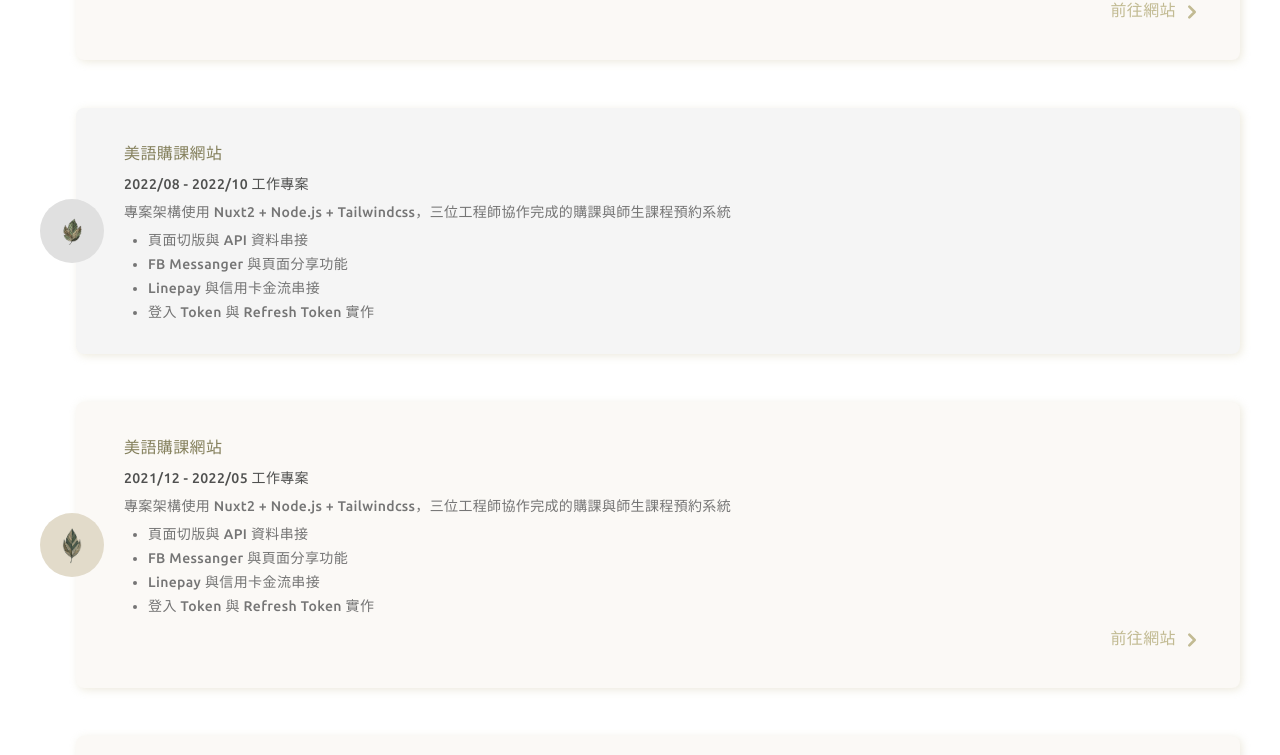
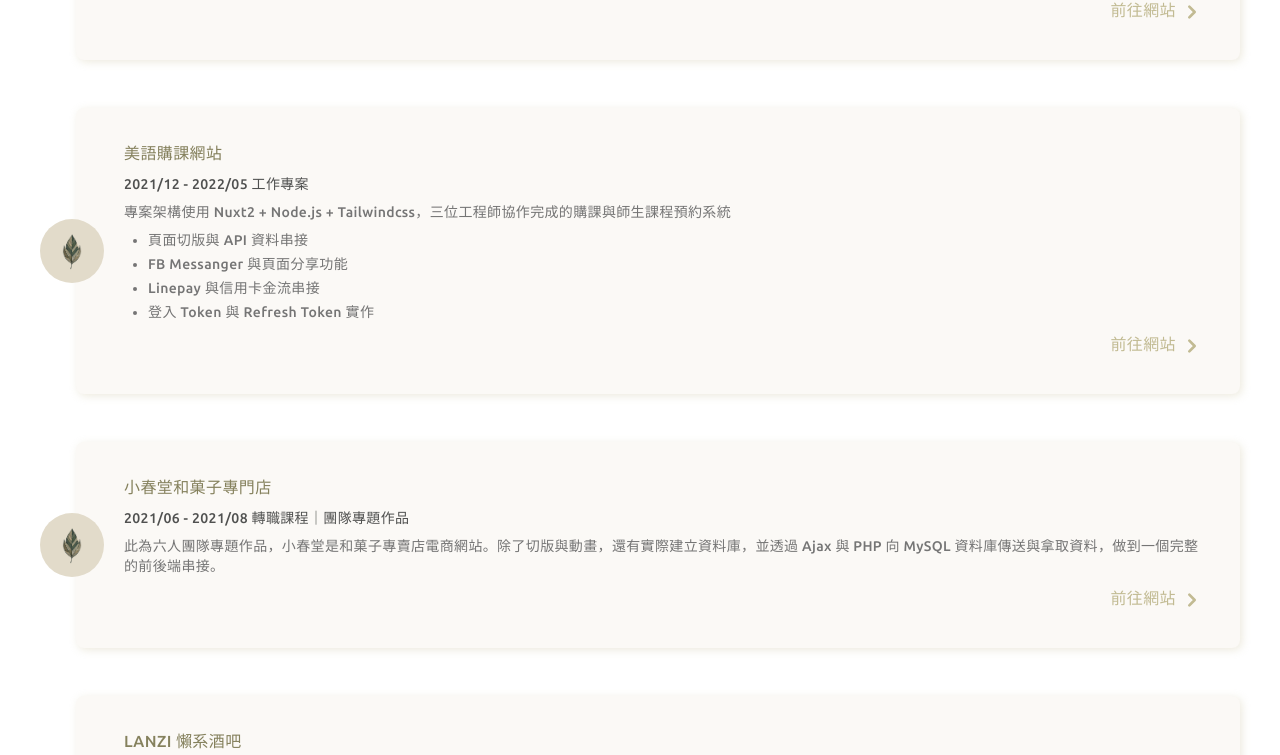
Before and after one commit to chaoowen/nuxt3-base, a Nuxt app: page / in a window 1280 px wide. Shown: the part 4524-5279 px from the top of the page. Built offline with nearby package versions, Linux system fonts and the light colour scheme; a web font is replaced by a local one.

Commit message:
feat: remove duplicate text

```diff
--- a/components/Page/Collection/CollectionSection.vue
+++ b/components/Page/Collection/CollectionSection.vue
@@ -43,19 +43,6 @@
     },
     {
       title: '美語購課網站',
-      subtitle: '2022/08 - 2022/10 工作專案',
-      link: '',
-      content:
-        '專案架構使用 Nuxt2 + Node.js + Tailwindcss，三位工程師協作完成的購課與師生課程預約系統',
-      list: [
-        '頁面切版與 API 資料串接',
-        'FB Messanger 與頁面分享功能',
-        'Linepay 與信用卡金流串接',
-        '登入 Token 與 Refresh Token 實作',
-      ],
-    },
-    {
-      title: '美語購課網站',
       subtitle: '2021/12 - 2022/05 工作專案',
       link: 'https://www.ynso.com.tw/online/',
       content:
```
